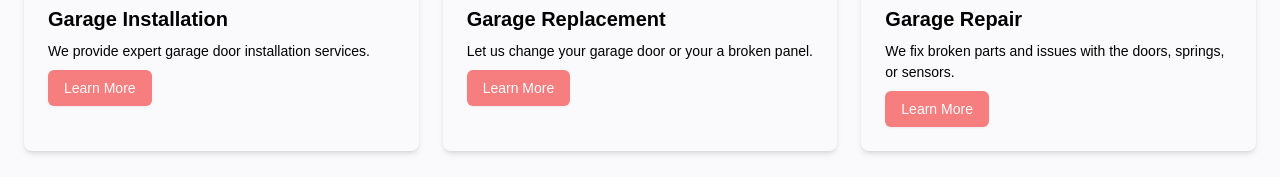
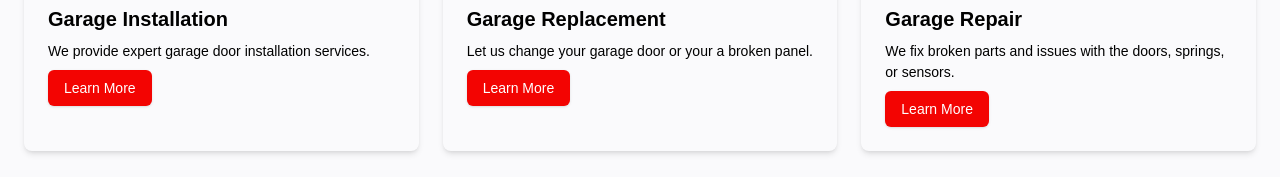
Before and after one commit to staticStacker/extremedoors, a plain HTML site: page index.html in a window 1280 px wide. Shown: the part 1000-1177 px from the top of the page. Drawn offline with nearby package versions, Linux system fonts and the light colour scheme; a web font is replaced by a local one.

Commit message:
Update index.html

```diff
--- a/index.html
+++ b/index.html
@@ -94,7 +94,7 @@
                             Garage Installation
                         </h3>
                         <p class="text-muted-foreground">We provide expert garage door installation services.</p>
-                        <a href="#" class="text-white inline-flex items-center justify-center rounded-md bg-primary px-4 py-2 text-sm font-medium text-primary-foreground shadow transition-colors hover:bg-primary/90 focus-visible:outline-none focus-visible:ring-1 focus-visible:ring-ring disabled:pointer-events-none disabled:opacity-50 pointer-events-none opacity-50">Learn More</a>
+                        <a href="#contact" class="text-white inline-flex items-center justify-center rounded-md bg-primary px-4 py-2 text-sm font-medium text-primary-foreground shadow transition-colors hover:bg-primary/90 focus-visible:outline-none focus-visible:ring-1 focus-visible:ring-ring disabled:pointer-events-none disabled:opacity-50">Learn More</a>
                     </div>
                 </div>
                 <div class="bg-card rounded-lg overflow-hidden shadow-md">
@@ -104,7 +104,7 @@
                             Garage Replacement
                         </h3>
                         <p class="text-muted-foreground">Let us change your garage door or your a broken panel.</p>
-                        <a href="#" class="text-white inline-flex items-center justify-center rounded-md bg-primary px-4 py-2 text-sm font-medium text-primary-foreground shadow transition-colors hover:bg-primary/90 focus-visible:outline-none focus-visible:ring-1 focus-visible:ring-ring disabled:pointer-events-none disabled:opacity-50 pointer-events-none opacity-50">Learn More</a>
+                        <a href="#contact" class="text-white inline-flex items-center justify-center rounded-md bg-primary px-4 py-2 text-sm font-medium text-primary-foreground shadow transition-colors hover:bg-primary/90 focus-visible:outline-none focus-visible:ring-1 focus-visible:ring-ring disabled:pointer-events-none disabled:opacity-50">Learn More</a>
                     </div>
                 </div>
                 <div class="bg-card rounded-lg overflow-hidden shadow-md">
@@ -114,7 +114,7 @@
                             Garage Repair
                         </h3>
                         <p class="text-muted-foreground">We fix broken parts and issues with the doors, springs, or sensors.</p>
-                        <a href="#" class="text-white inline-flex items-center justify-center rounded-md bg-primary px-4 py-2 text-sm font-medium text-primary-foreground shadow transition-colors hover:bg-primary/90 focus-visible:outline-none focus-visible:ring-1 focus-visible:ring-ring disabled:pointer-events-none disabled:opacity-50 pointer-events-none opacity-50">Learn More</a>
+                        <a href="#contact" class="text-white inline-flex items-center justify-center rounded-md bg-primary px-4 py-2 text-sm font-medium text-primary-foreground shadow transition-colors hover:bg-primary/90 focus-visible:outline-none focus-visible:ring-1 focus-visible:ring-ring disabled:pointer-events-none disabled:opacity-50">Learn More</a>
                     </div>
                 </div>
             </div>
```
